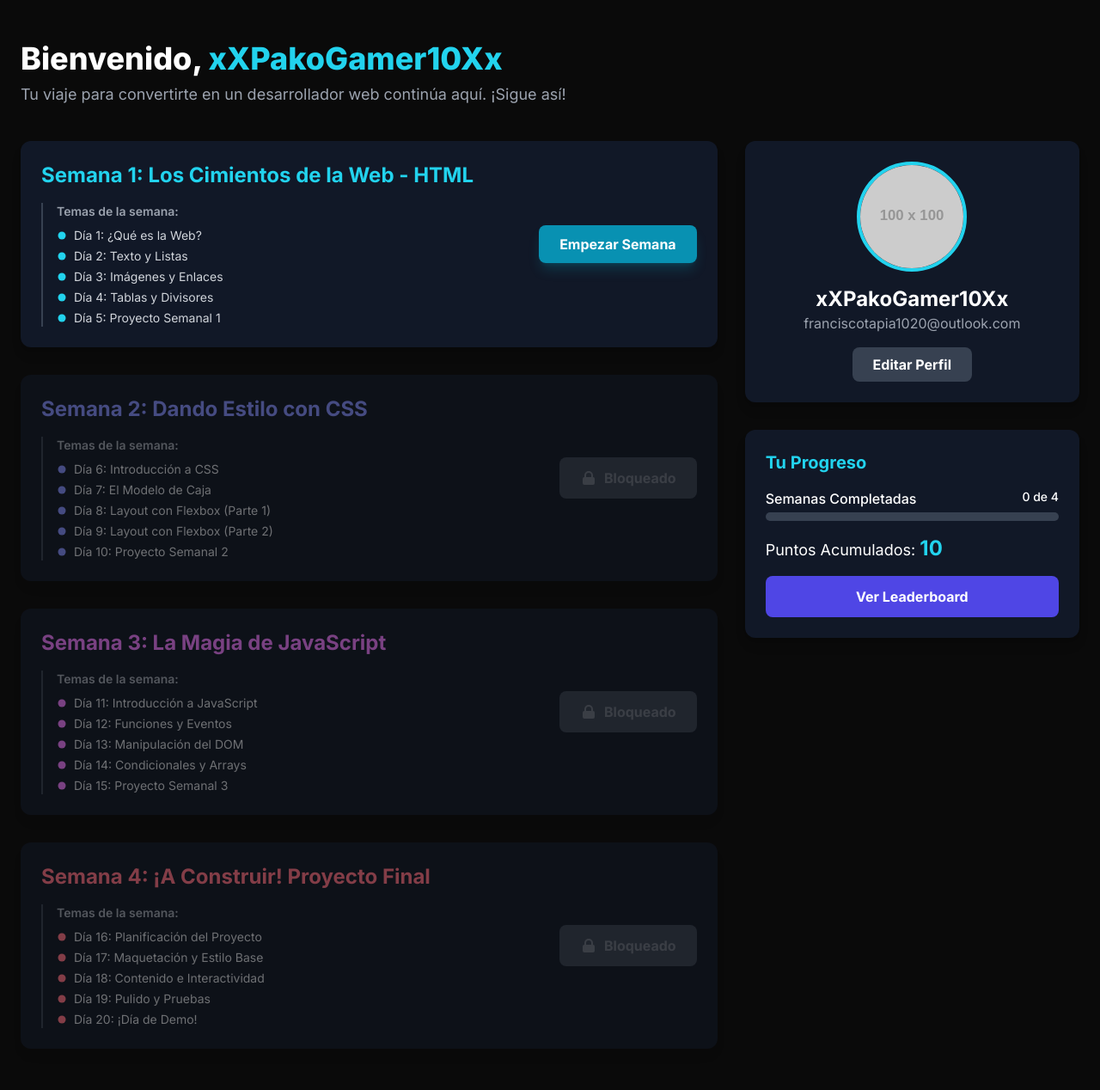
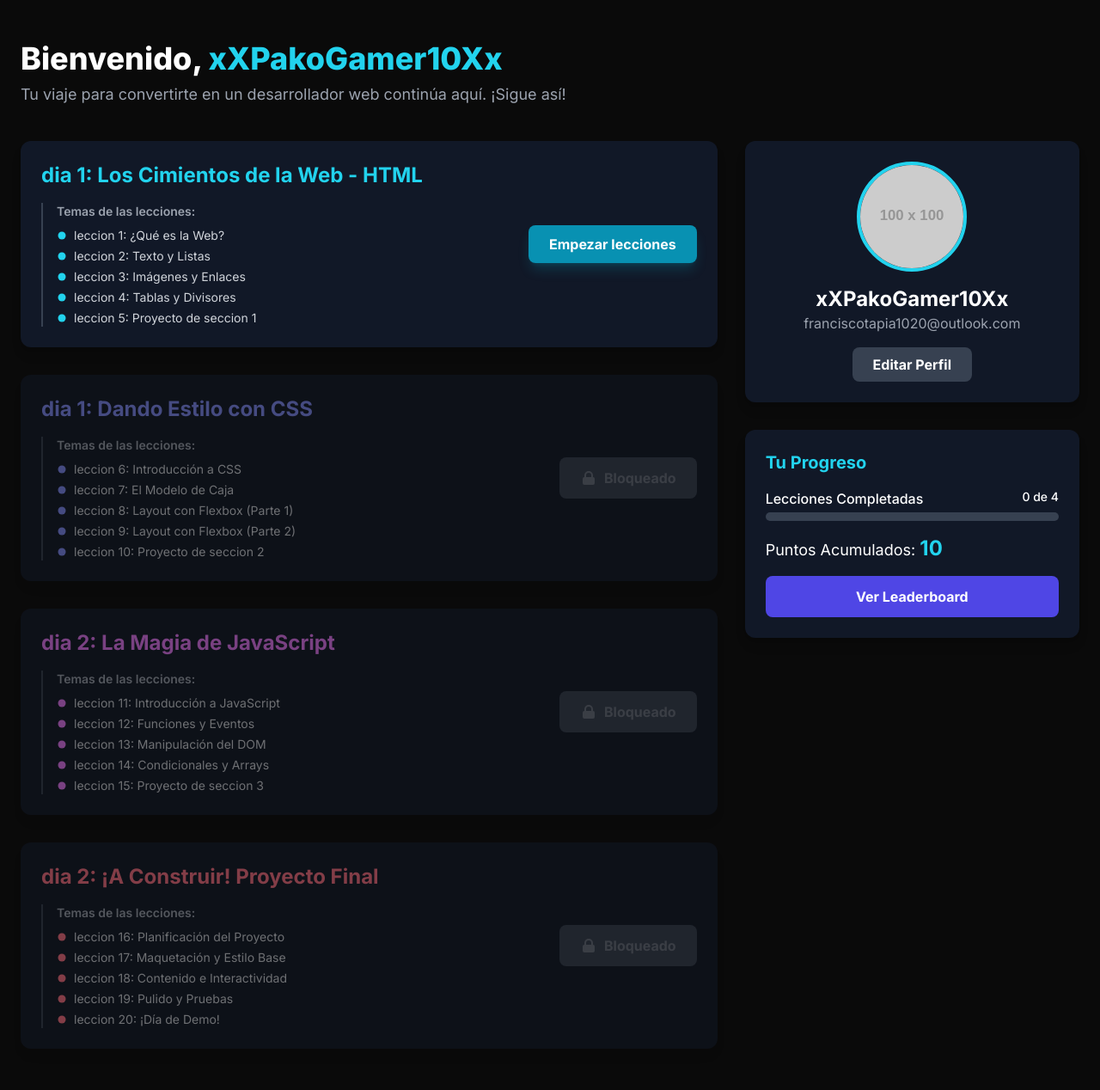
Before and after one commit to Eddaann/BOOTCAMP, a PHP site: page /dashboard.php in a window 1280 px wide. Shown: the part 72-1340 px from the top of the page at 86% size. Run offline with PHP 8.4, Linux system fonts and the light colour scheme; a user stored in the database is signed in; data comes from the database, SQL or seed files in the repository; grey boxes labelled with a size stand in for pictures from a placeholder-image service; some libraries are stand-ins or nearby versions.

Commit message:
cambio de dias

```diff
--- a/dashboard.php
+++ b/dashboard.php
@@ -23,18 +23,18 @@ while ($row = $lessons_result->fetch_assoc()) {
 $stmt_lessons->close();
 
 $weeks = [
-    1 => ['title' => 'Semana 1: Los Cimientos de la Web - HTML', 'color' => 'cyan-400', 'file' => 'lessons/leccion1.php'],
-    2 => ['title' => 'Semana 2: Dando Estilo con CSS', 'color' => 'indigo-400', 'file' => 'lessons/leccion2.php'],
-    3 => ['title' => 'Semana 3: La Magia de JavaScript', 'color' => 'fuchsia-400', 'file' => 'lessons/leccion3.php'],
-    4 => ['title' => 'Semana 4: ¡A Construir! Proyecto Final', 'color' => 'rose-400', 'file' => 'lessons/leccion4.php'],
+    1 => ['title' => 'dia 1: Los Cimientos de la Web - HTML', 'color' => 'cyan-400', 'file' => 'lessons/leccion1.php'],
+    2 => ['title' => 'dia 1: Dando Estilo con CSS', 'color' => 'indigo-400', 'file' => 'lessons/leccion2.php'],
+    3 => ['title' => 'dia 2: La Magia de JavaScript', 'color' => 'fuchsia-400', 'file' => 'lessons/leccion3.php'],
+    4 => ['title' => 'dia 2: ¡A Construir! Proyecto Final', 'color' => 'rose-400', 'file' => 'lessons/leccion4.php'],
 ];
 
 // Temas clave de cada semana, basados en tu plan de estudios
 $weekly_topics = [
-    1 => ['Día 1: ¿Qué es la Web?', 'Día 2: Texto y Listas', 'Día 3: Imágenes y Enlaces', 'Día 4: Tablas y Divisores', 'Día 5: Proyecto Semanal 1'],
-    2 => ['Día 6: Introducción a CSS', 'Día 7: El Modelo de Caja', 'Día 8: Layout con Flexbox (Parte 1)', 'Día 9: Layout con Flexbox (Parte 2)', 'Día 10: Proyecto Semanal 2'],
-    3 => ['Día 11: Introducción a JavaScript', 'Día 12: Funciones y Eventos', 'Día 13: Manipulación del DOM', 'Día 14: Condicionales y Arrays', 'Día 15: Proyecto Semanal 3'],
-    4 => ['Día 16: Planificación del Proyecto', 'Día 17: Maquetación y Estilo Base', 'Día 18: Contenido e Interactividad', 'Día 19: Pulido y Pruebas', 'Día 20: ¡Día de Demo!']
+    1 => ['leccion 1: ¿Qué es la Web?', 'leccion 2: Texto y Listas', 'leccion 3: Imágenes y Enlaces', 'leccion 4: Tablas y Divisores', 'leccion 5: Proyecto de seccion 1'],
+    2 => ['leccion 6: Introducción a CSS', 'leccion 7: El Modelo de Caja', 'leccion 8: Layout con Flexbox (Parte 1)', 'leccion 9: Layout con Flexbox (Parte 2)', 'leccion 10: Proyecto de seccion  2'],
+    3 => ['leccion 11: Introducción a JavaScript', 'leccion 12: Funciones y Eventos', 'leccion 13: Manipulación del DOM', 'leccion 14: Condicionales y Arrays', 'leccion 15: Proyecto de seccion 3'],
+    4 => ['leccion 16: Planificación del Proyecto', 'leccion 17: Maquetación y Estilo Base', 'leccion 18: Contenido e Interactividad', 'leccion 19: Pulido y Pruebas', 'leccion 20: ¡Día de Demo!']
 ];
 
 // Lógica mejorada para determinar la lección más alta completada
@@ -114,7 +114,7 @@ $conn->close();
                                 <?php echo $week_data['title']; ?>
                             </h2>
                             <div class="mt-4 border-l-2 border-gray-700 pl-4">
-                                <h3 class="text-sm font-semibold text-gray-400 mb-2">Temas de la semana:</h3>
+                                <h3 class="text-sm font-semibold text-gray-400 mb-2">Temas de las lecciones:</h3>
                                 <ul class="space-y-1 text-sm text-gray-300">
                                     <?php foreach ($weekly_topics[$week_num] as $topic): ?>
                                         <li class="flex items-center">
@@ -134,7 +134,7 @@ $conn->close();
                                     </a>
                                 <?php else: ?>
                                     <a href="<?php echo $week_data['file']; ?>" class="w-full sm:w-auto bg-<?php echo $main_color; ?>-600 hover:bg-<?php echo $main_color; ?>-700 text-white font-bold py-3 px-6 rounded-lg cta-button shadow-lg shadow-<?php echo $main_color; ?>-500/20">
-                                        Empezar Semana
+                                        Empezar lecciones
                                     </a>
                                 <?php endif; ?>
                             <?php else: ?>
@@ -161,7 +161,7 @@ $conn->close();
                     <div class="space-y-4">
                         <div>
                             <div class="flex justify-between mb-1">
-                                <span class="text-base font-medium text-white">Semanas Completadas</span>
+                                <span class="text-base font-medium text-white">Lecciones Completadas</span>
                                 <span class="text-sm font-medium text-white"><?php echo count(array_filter($completed_lessons, fn($l) => $l['points_awarded'] !== null)); ?> de <?php echo count($weeks); ?></span>
                             </div>
                             <?php $progress_percentage = count($weeks) > 0 ? (count(array_filter($completed_lessons, fn($l) => $l['points_awarded'] !== null)) / count($weeks)) * 100 : 0; ?>
--- a/index.php
+++ b/index.php
@@ -62,7 +62,7 @@ if (isset($_SESSION["user_id"])) {
             Convierte tus Ideas en <br> <span class="hero-gradient-text">Páginas Web Increíbles</span>
         </h2>
         <p class="mt-6 max-w-2xl mx-auto text-lg text-gray-400">
-            Únete a nuestro bootcamp completo de 4 semanas y aprende a construir sitios web interactivos desde cero. No necesitas experiencia, ¡solo ganas de crear!
+            Únete a nuestro bootcamp completo de 2 dias y aprende a construir sitios web interactivos desde cero. No necesitas experiencia, ¡solo ganas de crear!
         </p>
         <div class="mt-8">
             <a href="register.php" class="bg-cyan-600 hover:bg-cyan-700 text-white font-bold py-4 px-8 rounded-lg text-lg cta-button inline-block">
```
